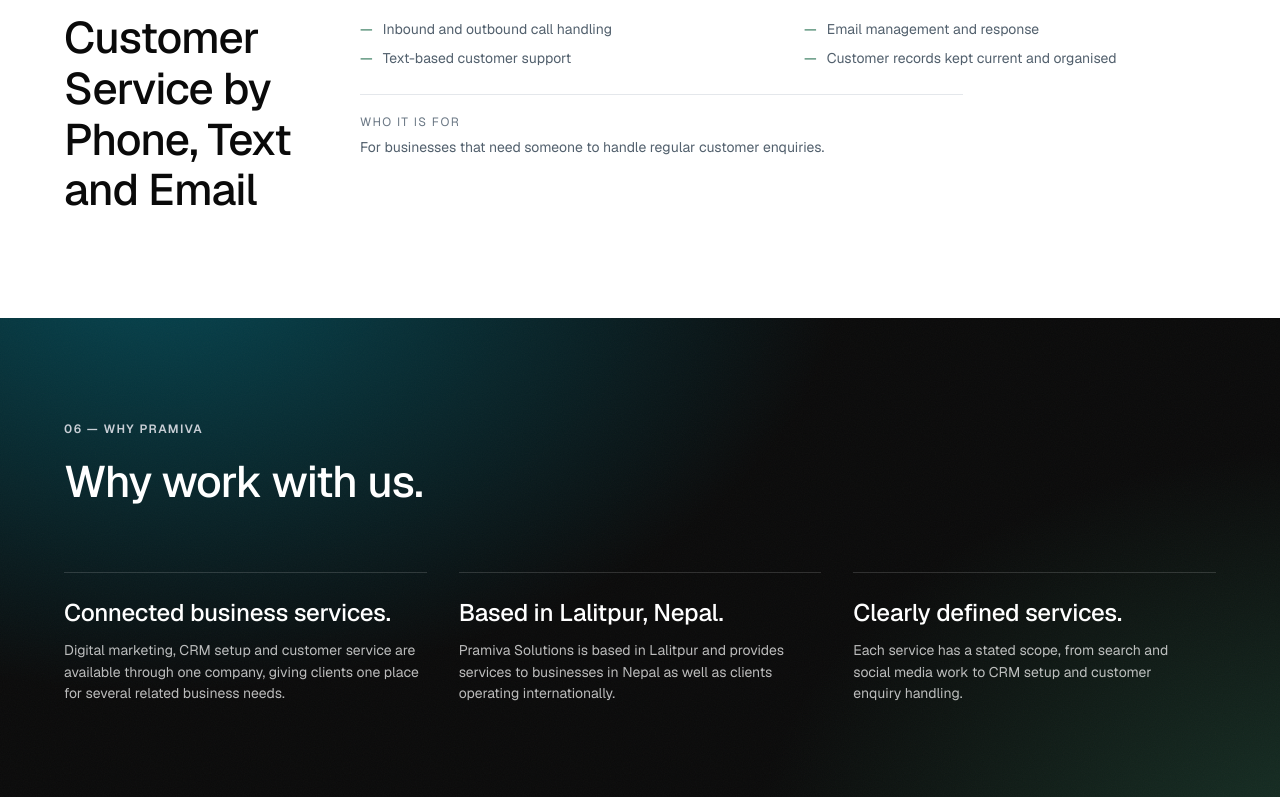
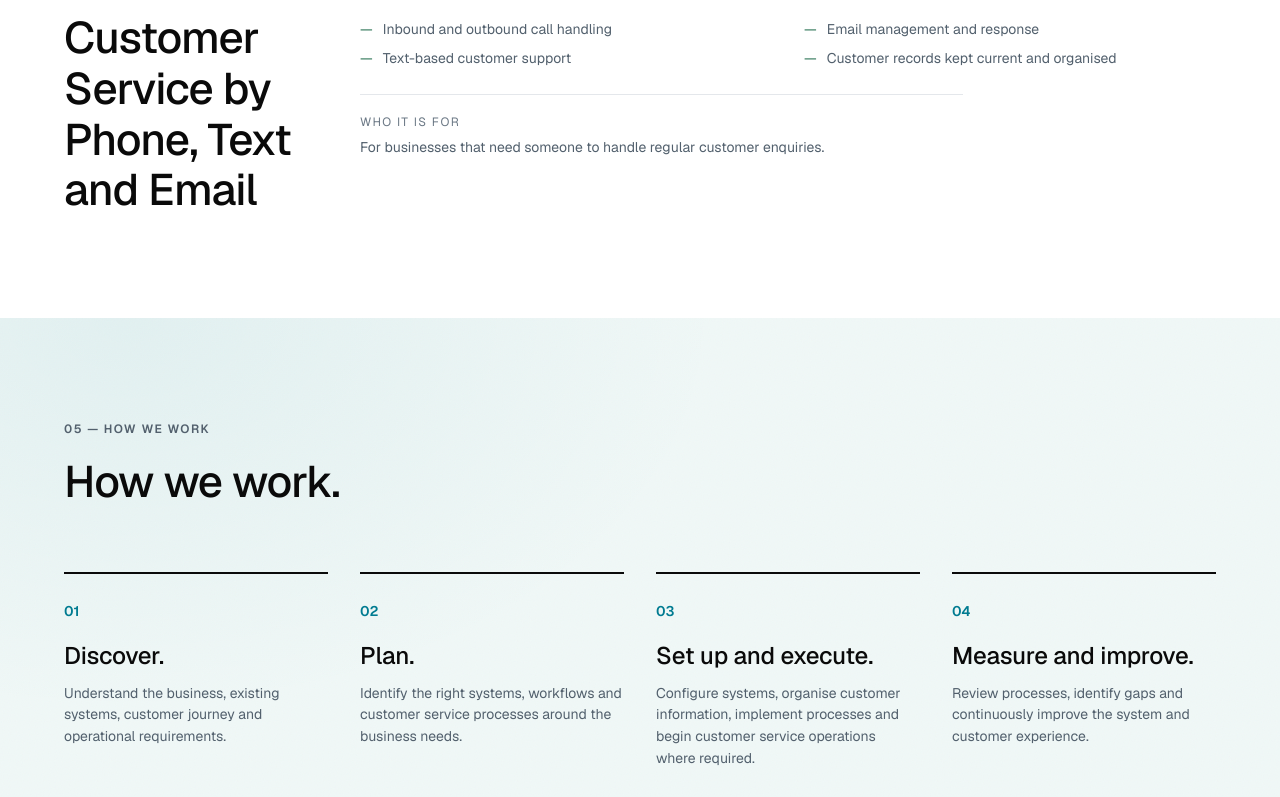
Before and after one commit to lorem007work/Pramiva-_Solutions, a Next.js app: page /services/customer-service-systems in a window 1280 px wide. Shown: the part 2000-2797 px from the top of the page. Built offline with nearby package versions, Linux system fonts and the light colour scheme; no server answers.

Commit message:
Add scroll-linked hero motion to the service pages

```diff
--- a/src/app/services/ai-and-automation/page.tsx
+++ b/src/app/services/ai-and-automation/page.tsx
@@ -1,5 +1,6 @@
 import { Faq } from "@/components/sections/faq";
 import { CtaBand } from "@/components/sections/cta-band";
+import { HeroScroll } from "@/components/ui/hero-scroll";
 import { Section } from "@/components/ui/section";
 import { SectionHeading } from "@/components/ui/section-heading";
 import { nextDirectionPage } from "@/data/next-direction";
@@ -18,6 +19,7 @@
         backgroundImage="/images/brand/vision-bg.webp"
         aria-labelledby="next-direction-title"
       >
+        <HeroScroll>
           <SectionHeading
             id="next-direction-title"
             level="h1"
@@ -25,6 +27,7 @@
             title={hero.title}
             description={hero.lead}
           />
+        </HeroScroll>
       </Section>
 
       {sections.map((section, index) => {
--- a/src/components/sections/service-group-page.tsx
+++ b/src/components/sections/service-group-page.tsx
@@ -2,6 +2,7 @@
 import { CtaBand } from "@/components/sections/cta-band";
 import { Partnership } from "@/components/sections/partnership";
 import { Button } from "@/components/ui/button";
+import { HeroScroll } from "@/components/ui/hero-scroll";
 import { Section } from "@/components/ui/section";
 import { SectionHeading } from "@/components/ui/section-heading";
 import { ServiceIcon } from "@/components/ui/service-icon";
@@ -13,7 +14,7 @@
 export function ServiceGroupPage({ content }: { content: ServicePageContent }) {
   const group = serviceGroups.find((entry) => entry.heading === content.group);
   const services = group?.services ?? [];
-  const { hero, overview, included, why, faq, cta } = content;
+  const { hero, overview, included, how, why, faq, cta } = content;
 
   return (
     <main id="main">
@@ -29,6 +30,7 @@
         backgroundImage="/images/brand/services-bg.webp"
         aria-labelledby="service-page-title"
       >
+        <HeroScroll>
           <SectionHeading
             id="service-page-title"
             level="h1"
@@ -42,6 +44,7 @@
               {ctas.heroSecondary.label}
             </Button>
           </div>
+        </HeroScroll>
       </Section>
 
       <Section tone="canvas" reveal aria-labelledby="service-overview-title">
@@ -150,6 +153,32 @@
         </div>
       </Section>
 
+      {how ? (
+        <Section tone="soft" reveal aria-labelledby="service-how-title">
+          <SectionHeading
+            id="service-how-title"
+            eyebrow={how.eyebrow}
+            title={how.title}
+          />
+          <ol className="mt-section-sm grid gap-x-8 gap-y-10 sm:grid-cols-2 lg:grid-cols-4">
+            {how.steps.map((step, index) => (
+              <li
+                key={step.label}
+                className="border-t-2 border-ink pt-6"
+              >
+                <span aria-hidden="true" className="text-sm font-semibold text-brand">
+                  0{index + 1}
+                </span>
+                <h3 className="mt-4 text-h3">{step.label}</h3>
+                <p className="mt-3 text-sm text-[color:var(--tone-muted)]">
+                  {step.body}
+                </p>
+              </li>
+            ))}
+          </ol>
+        </Section>
+      ) : null}
+
       <Section tone="ink" reveal aria-labelledby="service-why-title">
         <SectionHeading
           id="service-why-title"
--- /dev/null
+++ b/src/components/ui/hero-scroll.tsx
@@ -0,0 +1,35 @@
+"use client";
+
+import { useEffect, useRef } from "react";
+import { scroll } from "motion";
+
+export function HeroScroll({ children }: { children: React.ReactNode }) {
+  const ref = useRef<HTMLDivElement>(null);
+  const inner = useRef<HTMLDivElement>(null);
+
+  /* Vanilla scroll() rather than useScroll/useTransform/m: in motion@13.1.1
+     under this Next/React version the hook chain leaves the style bindings
+     frozen at their server-rendered values (subscriptions fail to propagate
+     upstream, and the native ViewTimeline promotion sticks at 0 for a
+     top-of-page target). The imperative API tracks reliably. */
+  useEffect(() => {
+    const target = ref.current;
+    const el = inner.current;
+    if (!target || !el) return;
+    if (window.matchMedia("(prefers-reduced-motion: reduce)").matches) return;
+
+    return scroll(
+      (progress: number) => {
+        el.style.transform = `translateY(${(progress * 90).toFixed(1)}px)`;
+        el.style.opacity = (1 - progress * 0.75).toFixed(3);
+      },
+      { target, offset: ["start start", "end start"] },
+    );
+  }, []);
+
+  return (
+    <div ref={ref}>
+      <div ref={inner}>{children}</div>
+    </div>
+  );
+}
```
Lines whose indentation alone changed are shown as unchanged.
